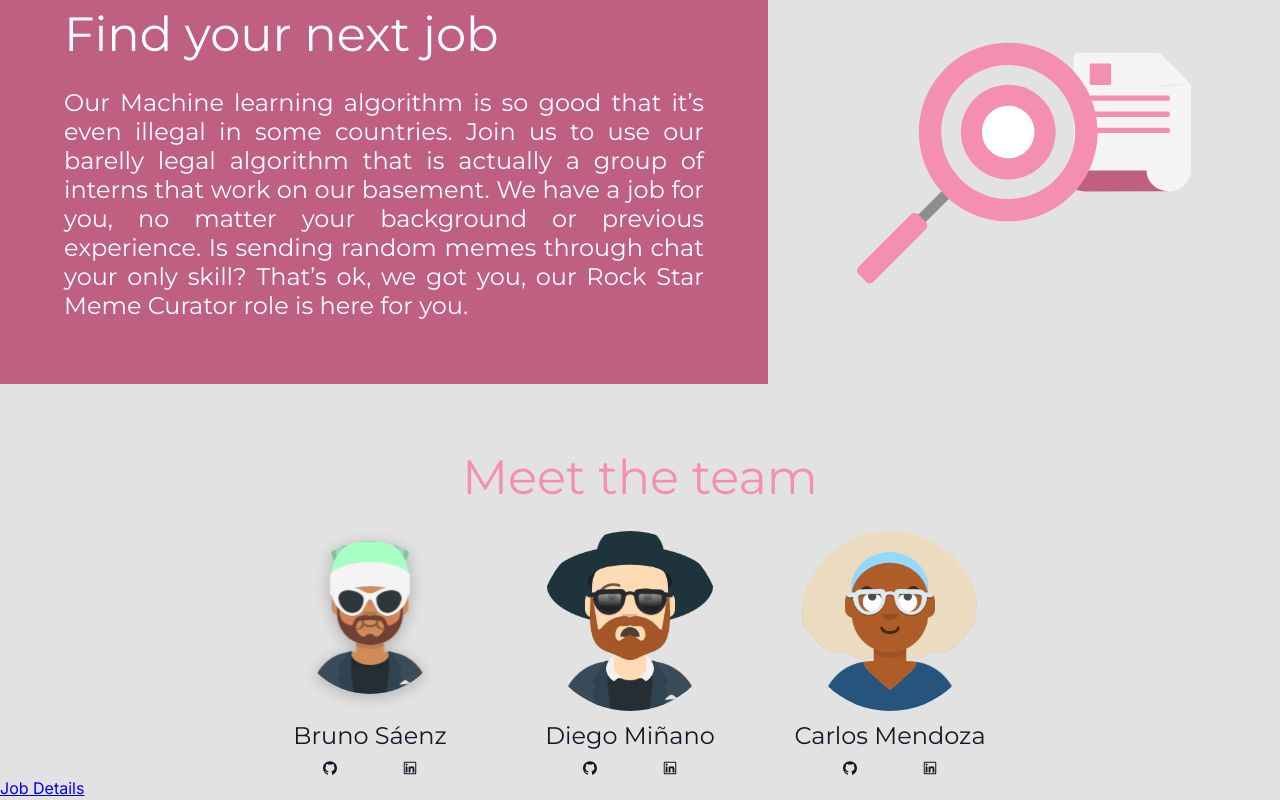
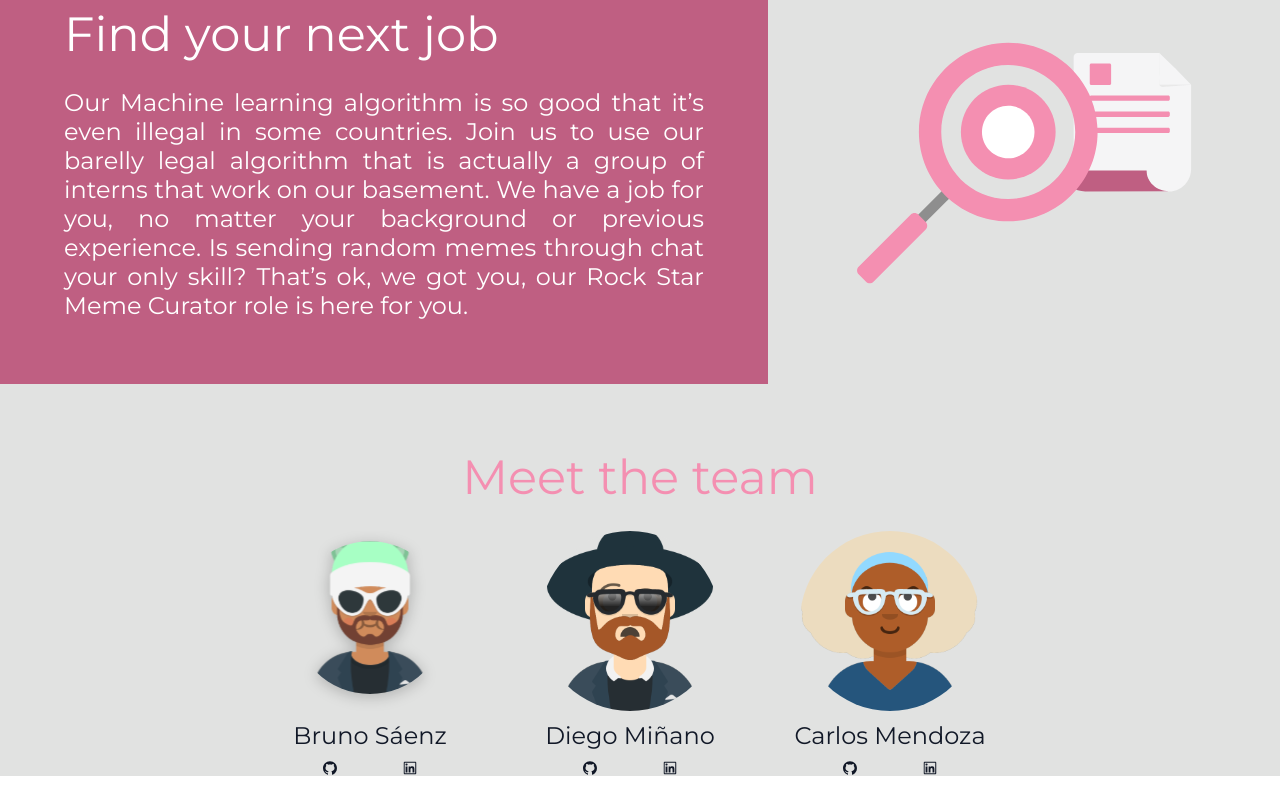
Before and after one commit to Brunosz19/getThatJob-React, a React (Create React App) app: page / in a window 1280 px wide. Shown: the part 965-1765 px from the top of the page. After the commit the page ends 1741 px from the top, so only its background shows below. Built offline with nearby package versions, Linux system fonts and the light colour scheme.

Commit message:
delete test Links

```diff
--- a/src/UnauthenticatedApp.js
+++ b/src/UnauthenticatedApp.js
@@ -14,12 +14,6 @@ function UnauthenticatedApp() {
 
   return (
     <>
-      <Routes>
-        <Route
-            path="jobs"
-            element={<JobDetails/>}
-          />
-      </Routes>
       <Header />
       { showLogin === "landing" && (
         <LandingPage />
--- a/src/pages/landing-page.js
+++ b/src/pages/landing-page.js
@@ -118,7 +118,6 @@ export default function LandingPage() {
             </ProgrammersProfile>
           </div>
         </section>
-        <Link to="/jobs">Job Details</Link>
       </section>
     );
   }
```
